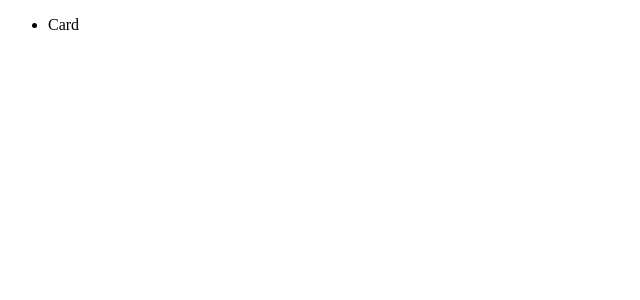
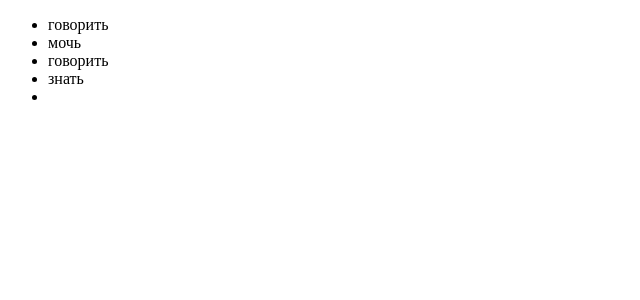
Before and after one commit to jaronbarends/russian-verbs, a Vue app: page / in a window 1280 px wide. Shown: the top 300 px of the page, without its empty margins (0-640 px from the left). Built offline with nearby package versions, Linux system fonts and the light colour scheme.

Commit message:
dynamic data in card-items

```diff
--- a/src/App.vue
+++ b/src/App.vue
@@ -17,9 +17,9 @@ export default {
     axios
       .get("/data/some-verbs.json")
       .then(response => {
-		console.log(response);
-		// this.$store.getters.verbs = response.data;
-		this.$store.state.verbs = response.data;
+        console.log(response);
+        // this.$store.getters.verbs = response.data;
+        this.$store.state.verbs = response.data;
       })
       .catch(error => {
         console.warn(error);
--- a/src/components/CardItem.vue
+++ b/src/components/CardItem.vue
@@ -1,7 +1,16 @@
 <template>
-  <li class="card-item">Card</li>
+  <li class="card-item">
+    {{ verb.imperfective }}
+  </li>
 </template>
 
 <script>
-export default {};
+export default {
+  props: {
+    verb: {
+      type: Object,
+      default: () => ({}),
+    },
+  }
+};
 </script>
--- a/src/components/CardsList.vue
+++ b/src/components/CardsList.vue
@@ -1,15 +1,19 @@
 <template>
-  <ul class="cards-list">
-    <card-item></card-item>
-  </ul>
+    <ul class="cards-list">
+      <card-item v-for="verb in verbs" :key="verb.rank" :verb="verb" />
+    </ul>
 </template>
 
 <script>
+import { mapGetters } from 'vuex';
 import CardItem from "./CardItem.vue";
 
 export default {
   components: {
     CardItem
-  }
+  },
+  computed: {
+    ...mapGetters(['verbs']),
+  },
 };
 </script>
```
Also changed, not shown: vue.config.js (added), 2 other files (tests, documents, lock files or other folders).
